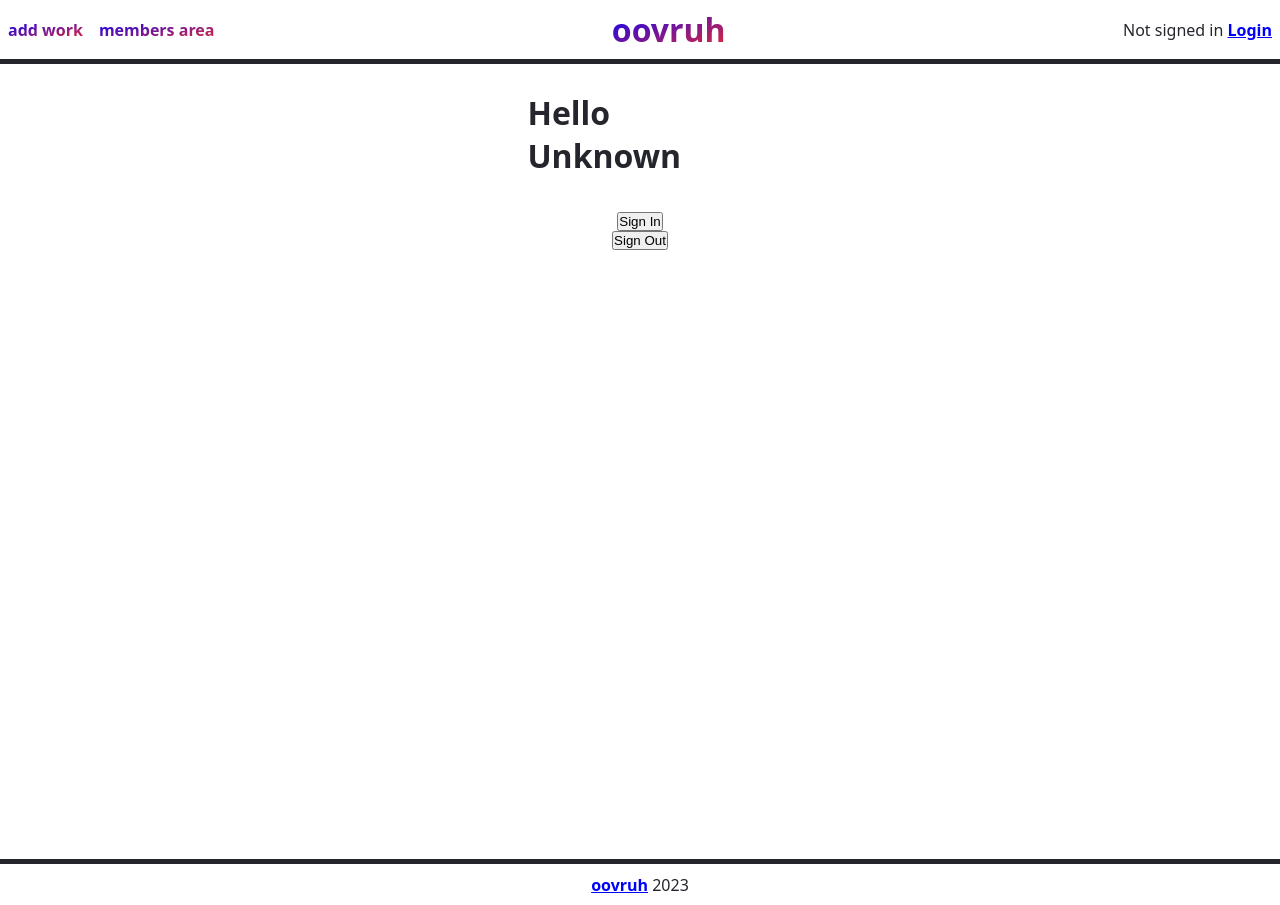
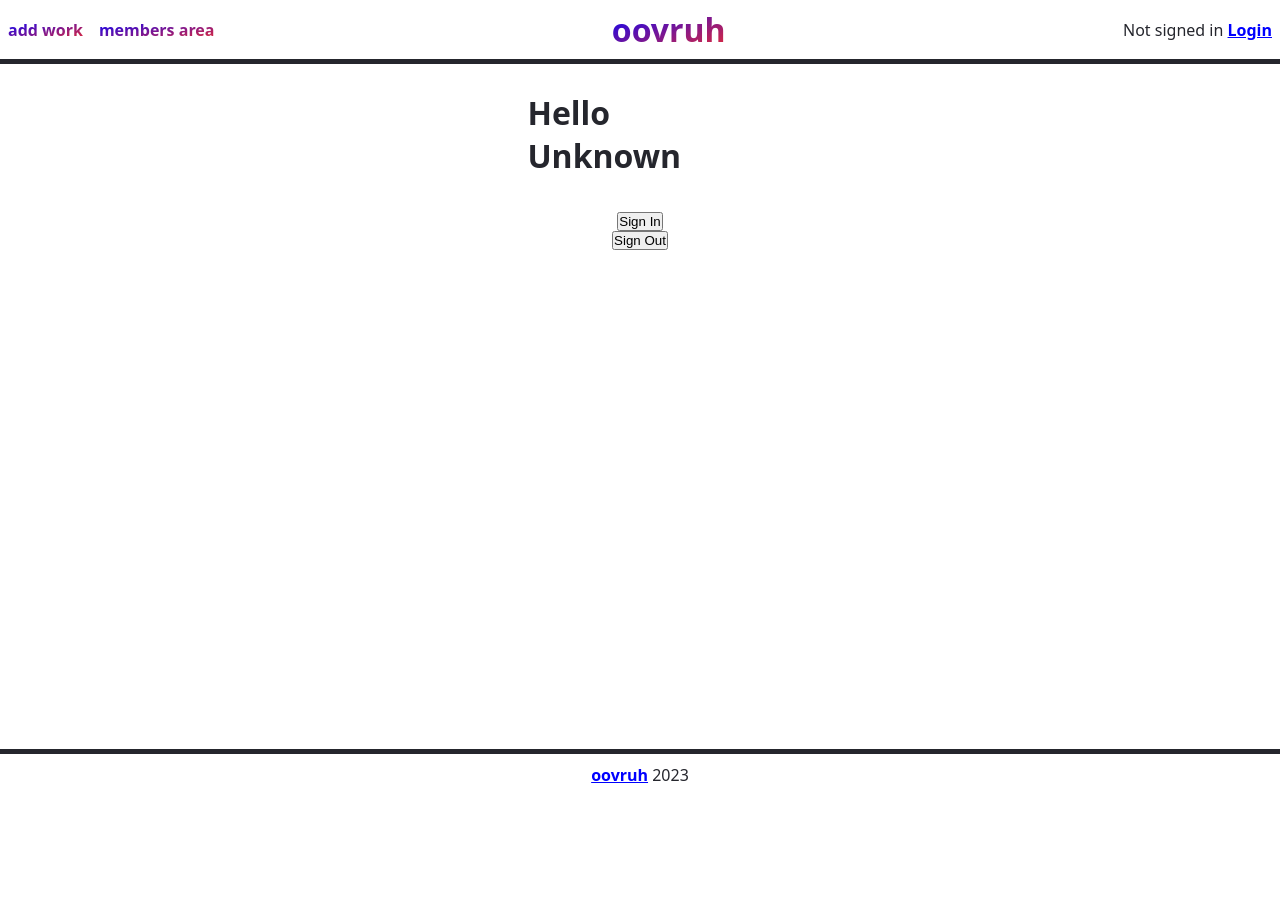
Before and after one commit to mikechalmers/oovruh, a Next.js app: page /sesh in a window 1280 px wide. After the commit the page ends 800 px from the top, so only its background shows below. Built offline with nearby package versions, Linux system fonts and the light colour scheme; no server answers.

Commit message:
improve user's page

```diff
--- a/pages/protected.js
+++ b/pages/protected.js
@@ -16,7 +16,7 @@ export default function ProtectedPage() {
   const { artwork, isLoading, isError } = getData(`http://192.168.0.18:9000/api/profile`);
   let usersArt;
 
-  if (isError) return <h2>error finding data</h2>
+  if (session && isError) return <h2>error finding data</h2>
   if (isLoading) return <h2>loading...!</h2>
 
   // If no session exists, display access denied message
--- a/styles/Home.module.css
+++ b/styles/Home.module.css
@@ -5,7 +5,7 @@
   /* align-items: center; */
   /* gap: 6em; */
   padding: 2rem 4%;
-  min-height: 100vh;
+  min-height: calc(100vh - 110px);
   width: 100%;
   max-width: 1400px;
 }
```
